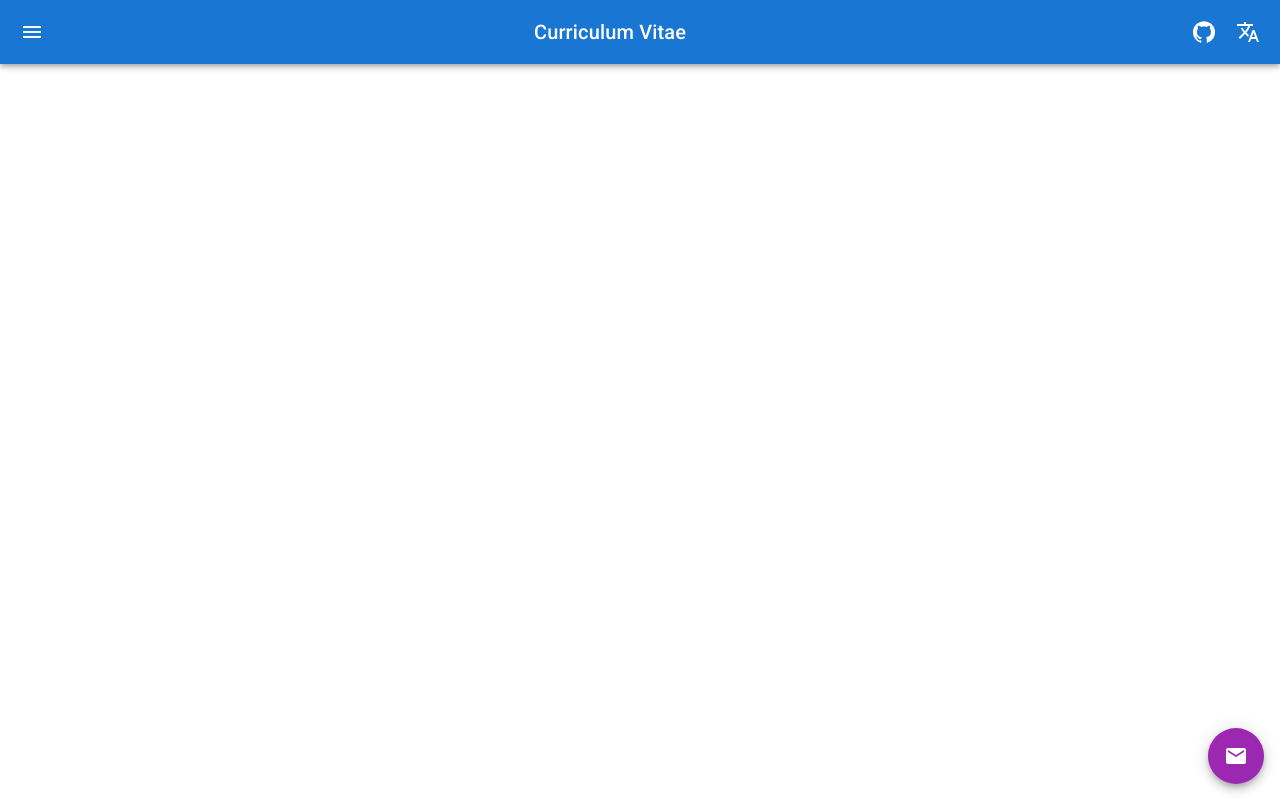
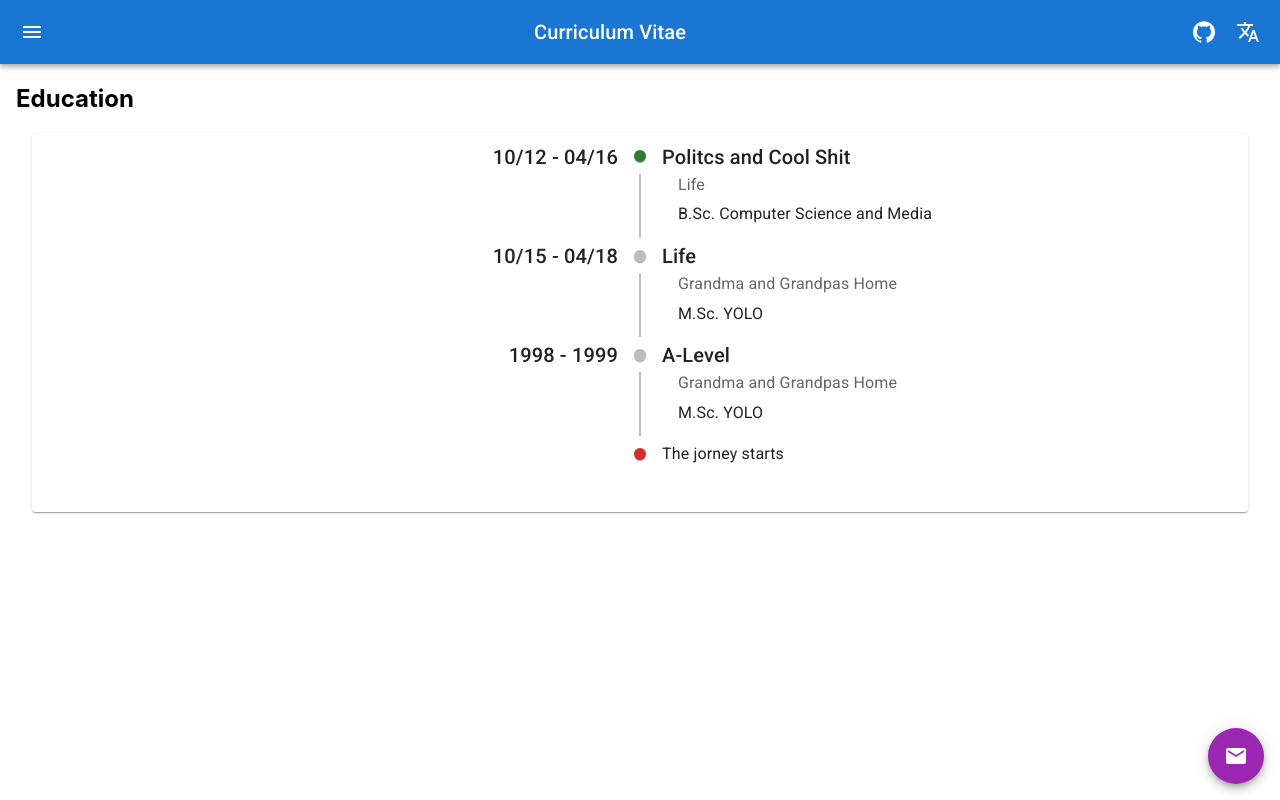
Before and after one commit to magenknurren/cv-app, a React (Create React App) app: page /education-timeline in a window 1280 px wide. Built offline with nearby package versions, Linux system fonts and the light colour scheme.

Commit message:
added education as timeline

```diff
--- a/package.json
+++ b/package.json
@@ -6,6 +6,7 @@
     "@emotion/react": "^11.4.1",
     "@emotion/styled": "^11.3.0",
     "@mui/icons-material": "^5.0.1",
+    "@mui/lab": "^5.0.0-alpha.49",
     "@mui/material": "^5.0.1",
     "@testing-library/jest-dom": "^5.14.1",
     "@testing-library/react": "^11.2.7",
--- /dev/null
+++ b/src/components/EducationTimeline.tsx
@@ -0,0 +1,66 @@
+import { Box, Paper, Typography } from '@mui/material';
+import { Component } from 'react';
+import data from '../data/education.json';
+import Timeline from '@mui/lab/Timeline';
+import TimelineItem from '@mui/lab/TimelineItem';
+import TimelineSeparator from '@mui/lab/TimelineSeparator';
+import TimelineConnector from '@mui/lab/TimelineConnector';
+import TimelineContent from '@mui/lab/TimelineContent';
+import TimelineDot from '@mui/lab/TimelineDot';
+import TimelineOppositeContent from '@mui/lab/TimelineOppositeContent';
+
+export default class Education extends Component {
+
+    createTimelineItem(eduElement: any, eduContent: any[], firstElement: boolean) {
+        eduContent.push(
+            <TimelineItem>
+                <TimelineOppositeContent sx={{ mt: -0.5 }} align="right" variant="h6" color="text.primary">
+                    {eduElement.period}
+                </TimelineOppositeContent>
+                <TimelineSeparator>
+                    <TimelineDot color={firstElement ? "success" : "grey"} />
+                    <TimelineConnector />
+                </TimelineSeparator>
+                <TimelineContent sx={{ mt: -0.5 }}>
+                    <Typography variant="h6" component="span">
+                        {eduElement.subject}
+                    </Typography>
+                    <Box sx={{ pl: 2 }}>
+                        <Typography color="textSecondary" gutterBottom>
+                            {eduElement.place}
+                        </Typography>
+                        <Typography color="textPrimary" gutterBottom>
+                            {eduElement.diploma}
+                        </Typography>
+                    </Box>
+                </TimelineContent>
+            </TimelineItem>
+        );
+    }
+
+    render() {
+
+        const educationContent: any[] = [];
+        for (const [index, value] of Object.entries(data)) {
+            const pos: number = +index;
+            this.createTimelineItem(value, educationContent, 0 === pos);
+        }
+
+        return (
+            <Box sx={{ m: 2 }}>
+                <h2>Education</h2>
+                <Paper sx={{ m: 2 }}>
+                    <Timeline>
+                        {educationContent}
+                        <TimelineItem>
+                            <TimelineSeparator>
+                                <TimelineDot color="error" />
+                            </TimelineSeparator>
+                            <TimelineContent>The jorney starts</TimelineContent>
+                        </TimelineItem>
+                    </Timeline>
+                </Paper>
+            </Box>
+        );
+    }
+}
--- a/src/data/education.json
+++ b/src/data/education.json
@@ -13,7 +13,7 @@
     },
     {
             "period": "1998 - 1999",
-            "subject": "School",
+            "subject": "A-Level",
             "place": "Grandma and Grandpas Home",
             "diploma": "M.Sc. YOLO"
     }
--- a/src/navigation/Routes.tsx
+++ b/src/navigation/Routes.tsx
@@ -9,6 +9,8 @@ import TransferWithinAStationIcon from '@mui/icons-material/TransferWithinAStati
 import Persona from '../components/Persona';
 import Home from '../components/Home';
 import Education from '../components/Education';
+import EducationTimeline from '../components/EducationTimeline';
+
 
 
 const Experience: React.FC = (): JSX.Element => {
@@ -62,6 +64,12 @@ const Routes: IRoute[] = [
     component: Education
   },
   {
+    path: '/education-timeline',
+    sidebarName: 'Education-Timeline',
+    icon: <SchoolIcon />,
+    component: EducationTimeline
+  },
+  {
     path: '/experience',
     sidebarName: 'Experience',
     icon: <TransferWithinAStationIcon />,
```
Also changed, not shown: 1 other file (tests, documents, lock files or other folders).
